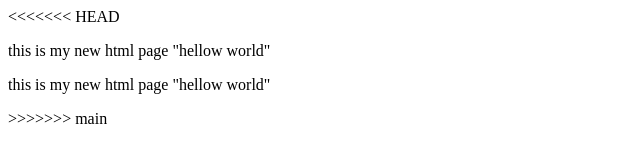
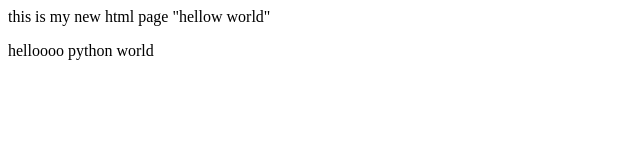
Before and after one commit to kushal-jk/localrepo, a plain HTML site: page index.html in a window 1280 px wide. Shown: the whole page, without its empty margins (0-640 px from the left). Drawn offline with Linux system fonts and the light colour scheme.

Commit message:
this second mergeg

```diff
--- a/index.html
+++ b/index.html
@@ -1,6 +1,2 @@
-<<<<<<< HEAD
 <p>this is my new html page "hellow world"</p>
-<this is a new status
-=======
-<p>this is my new html page "hellow world"</p>
->>>>>>> main
+<p>helloooo python world<p>
```
Also changed, not shown: 1 other file.
